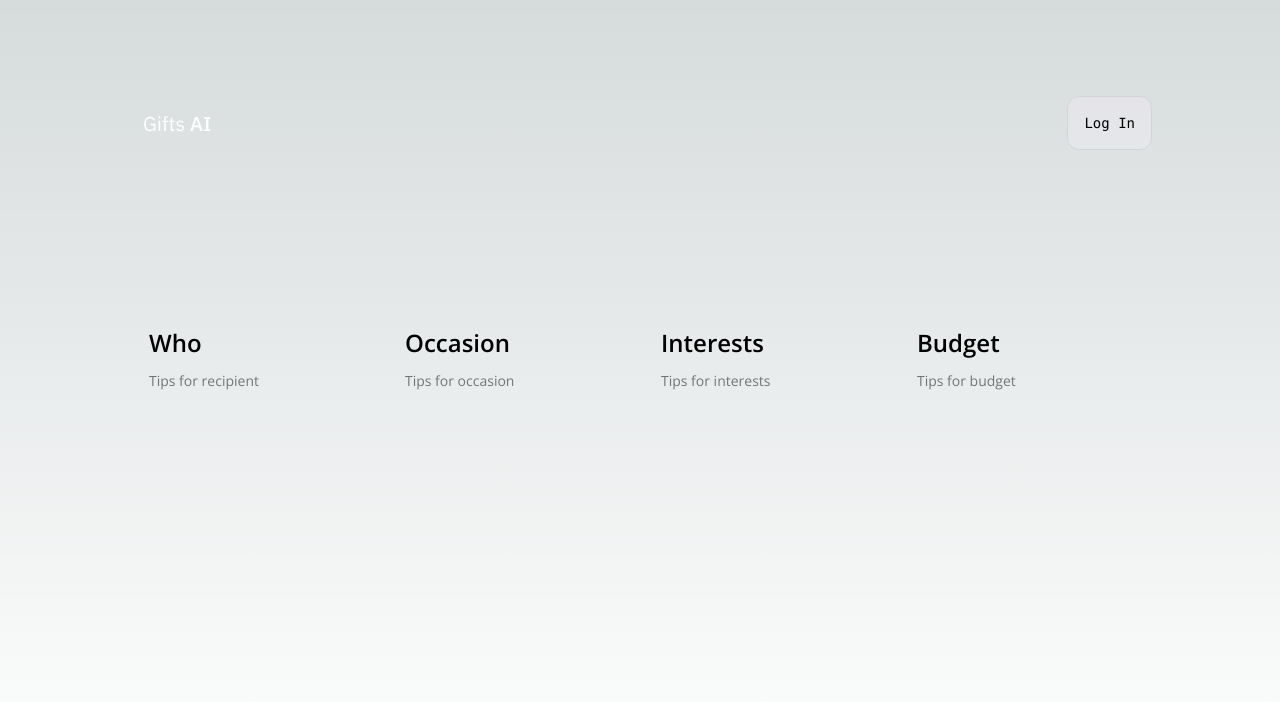
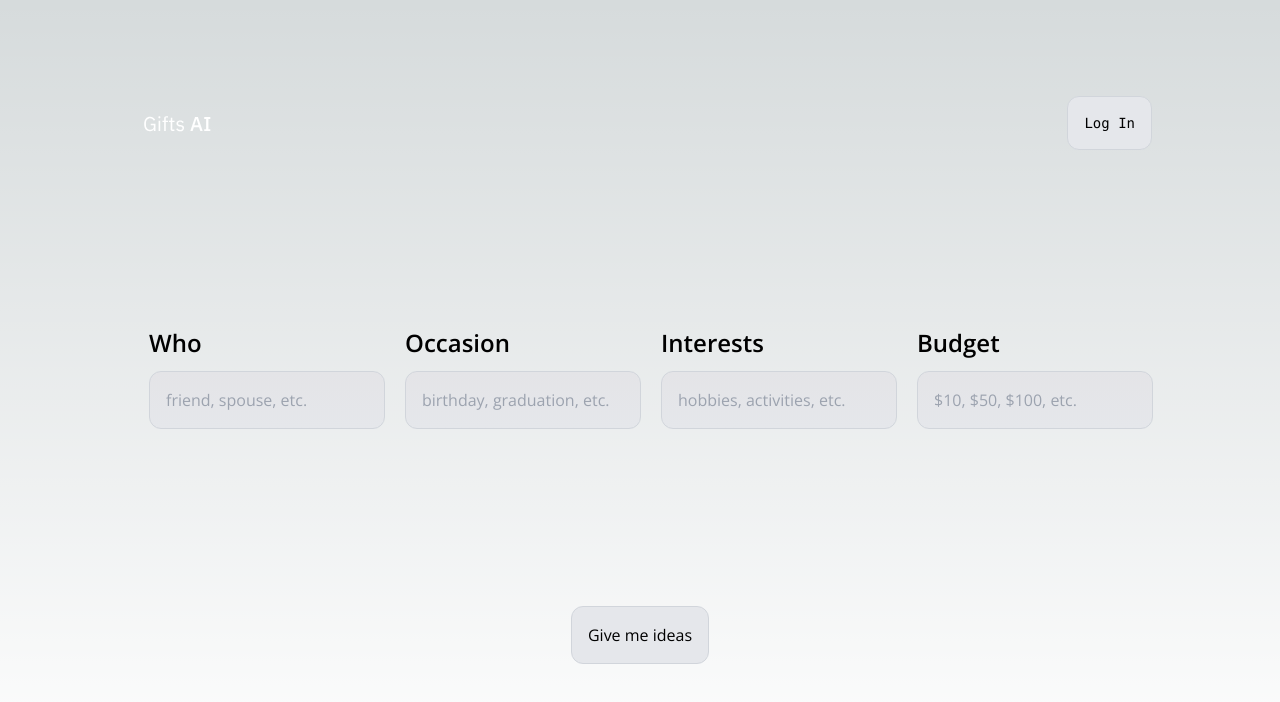
Before and after one commit to giftsAI/giftsAI, a Next.js app in the folder client/: page / in a window 1280 px wide. Shown: the top 702 px of the page. Built offline with nearby package versions, Linux system fonts and the light colour scheme.

Commit message:
added input fields and button to trigger fetching data

```diff
--- a/client/app/page.tsx
+++ b/client/app/page.tsx
@@ -4,7 +4,7 @@ export default function Home(): JSX.Element {
   return (
     <main className="flex min-h-screen flex-col items-center p-24 space-y-40">
       <div className="z-10 max-w-5xl w-full items-center justify-between font-mono text-sm lg:flex">
-        <div className="fixed bottom-0 left-0 flex h-48 w-full items-end justify-center bg-gradient-to-t from-white via-white dark:from-black dark:via-black lg:static lg:h-auto lg:w-auto lg:bg-none">
+        <div className="fixed bottom-0 left-0 flex h-48 w-full items-end justify-center bg-gradient-to-t from-white via-white dark:from-black dark:via-black lg:static lg:h-auto lg:w-auto lg:bg-none space-y-40">
           <a
             className="pointer-events-none flex place-items-center gap-2 p-8 lg:pointer-events-auto lg:p-0"
             href=""
@@ -20,65 +20,75 @@ export default function Home(): JSX.Element {
             />
           </a>
         </div>
-        <p className="fixed left-0 top-0 flex w-full justify-center border-b border-gray-300 bg-gradient-to-b from-zinc-200 pb-6 pt-8 backdrop-blur-2xl dark:border-neutral-800 dark:bg-zinc-800/30 dark:from-inherit lg:static lg:w-auto  lg:rounded-xl lg:border lg:bg-gray-200 lg:p-4 lg:dark:bg-zinc-800/30">
+        <button className="fixed left-0 top-0 flex w-full justify-center border-b border-gray-300 pb-6 pt-8 backdrop-blur-2xl dark:border-neutral-800 dark:bg-sky-300 dark:text-black lg:static lg:w-auto lg:rounded-xl lg:border lg:bg-gray-200 lg:p-4 lg:dark:bg-sky-300 hover:bg-sky-200">
           Log In
-        </p>
+        </button>
+        {/* <p className="fixed left-0 top-0 flex w-full justify-center border-b border-gray-300 bg-gradient-to-b from-zinc-200 pb-6 pt-8 backdrop-blur-2xl dark:border-neutral-800 dark:bg-zinc-800/30 dark:from-inherit lg:static lg:w-auto  lg:rounded-xl lg:border lg:bg-gray-200 lg:p-4 lg:dark:bg-zinc-800/30">
+          Log In
+        </p> */}
       </div>
 
       <div className="mb-32 grid text-center lg:max-w-5xl lg:w-full lg:mb-0 lg:grid-cols-4 lg:text-left">
-        <a
-          href=""
-          className="group rounded-lg border border-transparent px-5 py-4 transition-colors hover:border-gray-300 hover:bg-gray-100 hover:dark:border-neutral-700 hover:dark:bg-neutral-800/30"
-          target="_blank"
+        <div
+          className="group rounded-lg border border-transparent px-5 py-4 transition-colors"
           rel="noopener noreferrer"
         >
           <h2 className={`mb-3 text-2xl font-semibold`}>Who </h2>
-          <p className={`m-0 max-w-[30ch] text-sm opacity-50`}>
+          <input
+            placeholder="friend, spouse, etc."
+            className="border-b border-gray-300 bg-gradient-to-b from-zinc-200 pb-6 pt-8 backdrop-blur-2xl dark:border-neutral-800 dark:bg-zinc-800/30 dark:from-inherit lg:static lg:w-auto  lg:rounded-xl lg:border lg:bg-gray-200 lg:p-4 lg:dark:bg-zinc-800/30 transition-colors focus:outline-none focus:border-gray-500"
+          ></input>
+          {/* <p className={`m-0 max-w-[30ch] text-sm opacity-50`}>
             Tips for recipient
-          </p>
-        </a>
+          </p> */}
+        </div>
 
-        <a
-          href=""
-          className="group rounded-lg border border-transparent px-5 py-4 transition-colors hover:border-gray-300 hover:bg-gray-100 hover:dark:border-neutral-700 hover:dark:bg-neutral-800/30"
-          target="_blank"
+        <div
+          className="group rounded-lg border border-transparent px-5 py-4 transition-colors"
           rel="noopener noreferrer"
         >
           <h2 className={`mb-3 text-2xl font-semibold`}>Occasion </h2>
-          <p className={`m-0 max-w-[30ch] text-sm opacity-50`}>
+          <input
+            placeholder="birthday, graduation, etc."
+            className="border-b border-gray-300 bg-gradient-to-b from-zinc-200 pb-6 pt-8 backdrop-blur-2xl dark:border-neutral-800 dark:bg-zinc-800/30 dark:from-inherit lg:static lg:w-auto  lg:rounded-xl lg:border lg:bg-gray-200 lg:p-4 lg:dark:bg-zinc-800/30 transition-colors focus:outline-none focus:border-gray-500"
+          ></input>
+          {/* <p className={`m-0 max-w-[30ch] text-sm opacity-50`}>
             Tips for occasion
-          </p>
-        </a>
+          </p> */}
+        </div>
 
-        <a
-          href=""
-          className="group rounded-lg border border-transparent px-5 py-4 transition-colors hover:border-gray-300 hover:bg-gray-100 hover:dark:border-neutral-700 hover:dark:bg-neutral-800/30"
-          target="_blank"
+        <div
+          className="group rounded-lg border border-transparent px-5 py-4 transition-colors"
           rel="noopener noreferrer"
         >
           <h2 className={`mb-3 text-2xl font-semibold`}>Interests </h2>
-          <p className={`m-0 max-w-[30ch] text-sm opacity-50`}>
+          <input
+            placeholder="hobbies, activities, etc."
+            className="border-b border-gray-300 bg-gradient-to-b from-zinc-200 pb-6 pt-8 backdrop-blur-2xl dark:border-neutral-800 dark:bg-zinc-800/30 dark:from-inherit lg:static lg:w-auto  lg:rounded-xl lg:border lg:bg-gray-200 lg:p-4 lg:dark:bg-zinc-800/30  transition-colors focus:outline-none focus:border-gray-500"
+          ></input>
+          {/* <p className={`m-0 max-w-[30ch] text-sm opacity-50`}>
             Tips for interests
-          </p>
-        </a>
+          </p> */}
+        </div>
 
-        <a
-          href=""
-          className="group rounded-lg border border-transparent px-5 py-4 transition-colors hover:border-gray-300 hover:bg-gray-100 hover:dark:border-neutral-700 hover:dark:bg-neutral-800/30"
-          target="_blank"
+        <div
+          className="group rounded-lg border border-transparent px-5 py-4 transition-colors"
           rel="noopener noreferrer"
         >
-          <h2 className={`mb-3 text-2xl font-semibold`}>
-            Budget{' '}
-            {/* <span className="inline-block transition-transform group-hover:translate-x-1 motion-reduce:transform-none">
-              -&gt;
-            </span> */}
-          </h2>
-          <p className={`m-0 max-w-[30ch] text-sm opacity-50`}>
+          <h2 className={`mb-3 text-2xl font-semibold`}>Budget</h2>
+          <input
+            placeholder="$10, $50, $100, etc."
+            className="border-b border-gray-300 bg-gradient-to-b from-zinc-200 pb-6 pt-8 backdrop-blur-2xl dark:border-neutral-800 dark:bg-zinc-800/30 dark:from-inherit lg:static lg:w-auto  lg:rounded-xl lg:border lg:bg-gray-200 lg:p-4 lg:dark:bg-zinc-800/30  transition-colors focus:outline-none focus:border-gray-500"
+          ></input>
+          {/* <p className={`m-0 max-w-[30ch] text-sm opacity-50`}>
             Tips for budget
-          </p>
-        </a>
+          </p> */}
+        </div>
       </div>
+
+      <button className="fixed left-0 top-0 flex w-full justify-center border-b border-gray-300 pb-6 pt-8 backdrop-blur-2xl dark:border-neutral-800 dark:bg-sky-300 dark:text-black lg:static lg:w-auto lg:rounded-xl lg:border lg:bg-gray-200 lg:p-4 lg:dark:bg-sky-300 hover:bg-sky-200">
+        Give me ideas
+      </button>
     </main>
   );
 }
```
